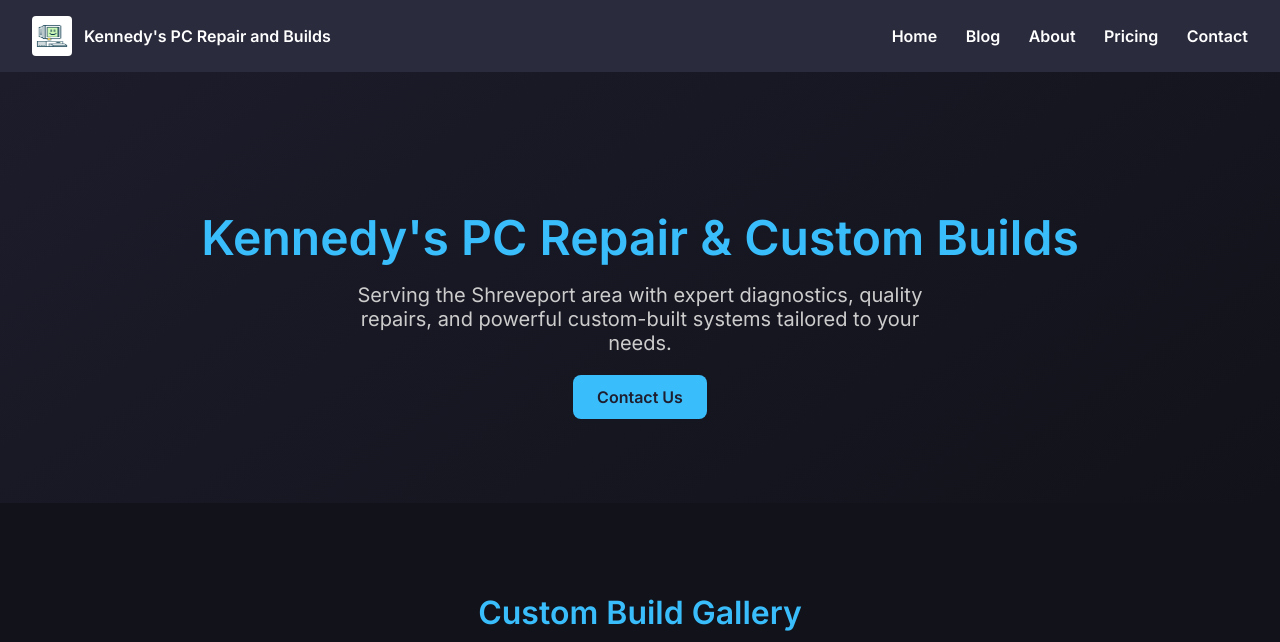
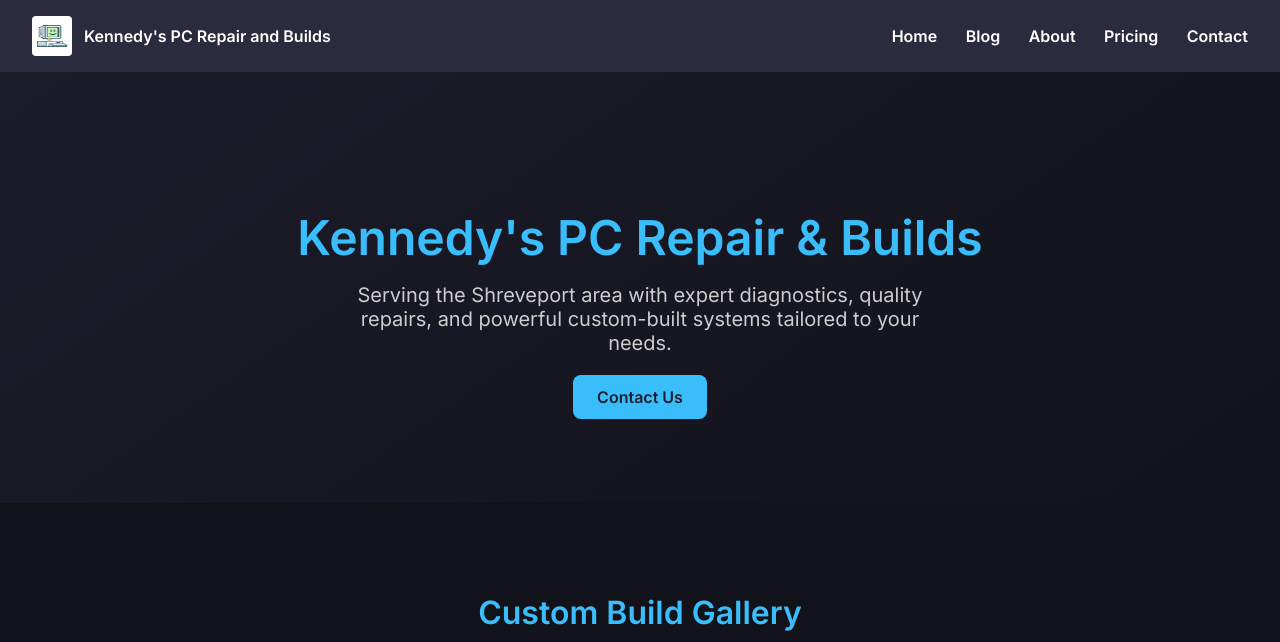
Before and after one commit to cCleptic/kpcrb.tech, a plain HTML site: page docs/index.html in a window 1280 px wide. Shown: the top 642 px of the page. Drawn offline with Linux system fonts and the light colour scheme.

Commit message:
Update index.html
Fixed consistency in words

```diff
--- a/docs/index.html
+++ b/docs/index.html
@@ -120,7 +120,7 @@
   </header>
 
   <section class="hero">
-    <h1>Kennedy's PC Repair & Custom Builds</h1>
+    <h1>Kennedy's PC Repair & Builds</h1>
     <p>Serving the Shreveport area with expert diagnostics, quality repairs, and powerful custom-built systems tailored to your needs.</p>
     <div class="cta">
       <a href="contact.html">Contact Us</a>
```
